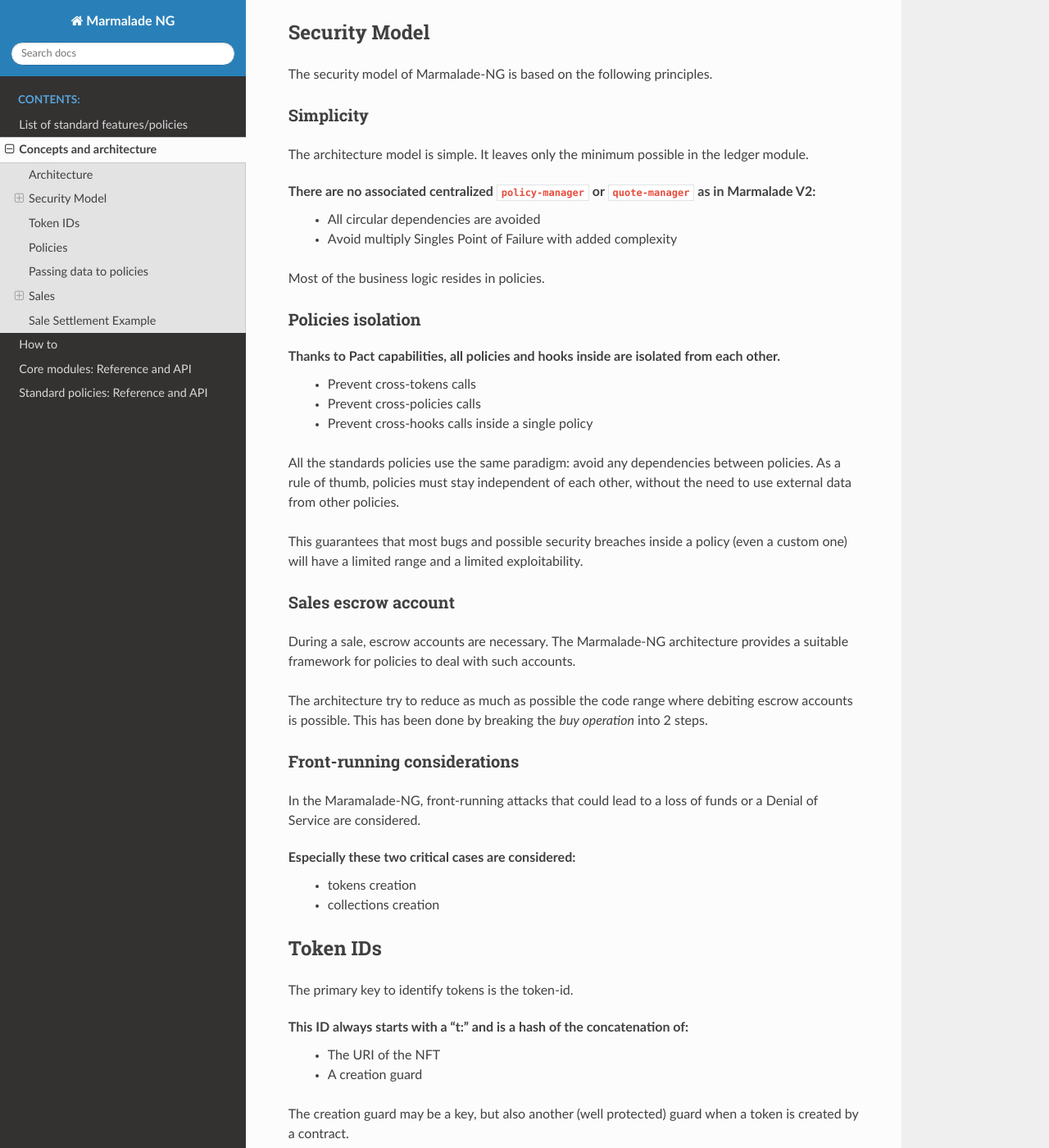
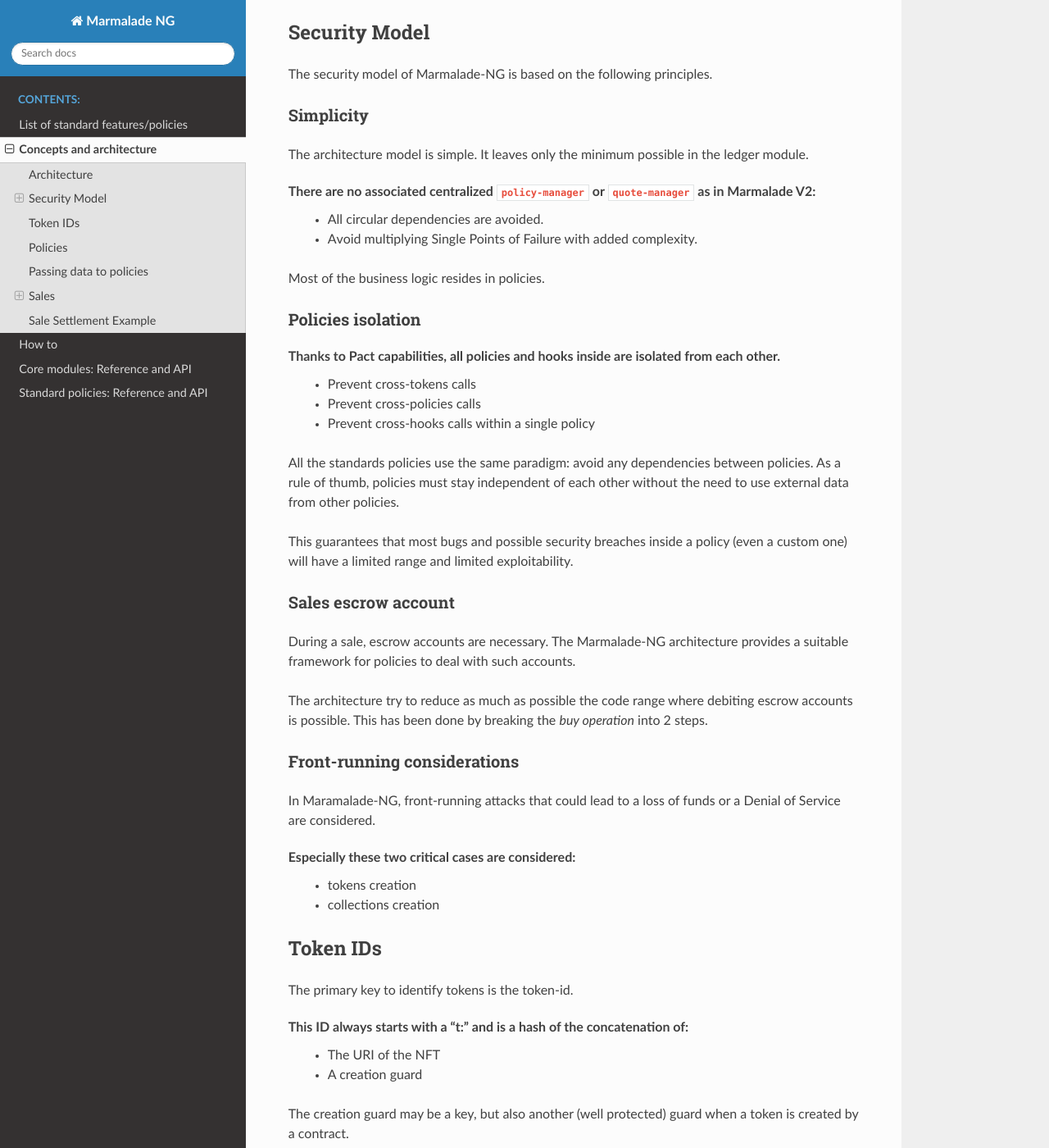
Before and after one commit to Marmalade-NG/marmalade-ng, a Sphinx documentation site: the page built from doc/source/concepts.rst, in a window 1280 px wide and 1400 px high, scrolled down 1347 px. Shown: the whole window at 82% size. Built offline with Sphinx 7.4.7 and the Read the Docs theme 2.0.0, drawn with Linux system fonts in a browser that asks for light colours; some of the changed text lies outside the part shown.

Commit message:
Fix some typos

```diff
--- a/doc/source/concepts.rst
+++ b/doc/source/concepts.rst
@@ -36,8 +36,8 @@
 It leaves only the minimum possible in the ledger module.
 
 There are no associated centralized ``policy-manager`` or ``quote-manager`` as in Marmalade V2:
-   - All circular dependencies are avoided
-   - Avoid multiply Singles Point of Failure with added complexity
+   - All circular dependencies are avoided.
+   - Avoid multiplying Single Points of Failure with added complexity.
 
 Most of the business logic resides in policies.
 
@@ -47,12 +47,12 @@
 Thanks to Pact capabilities, all policies and hooks inside are isolated from each other.
    - Prevent cross-tokens calls
    - Prevent cross-policies calls
-   - Prevent cross-hooks calls inside a single policy
+   - Prevent cross-hooks calls within a single policy
 
 All the standards policies use the same paradigm: avoid any dependencies between policies.
-As a rule of thumb, policies must stay independent of each other, without the need to use external data from other policies.
+As a rule of thumb, policies must stay independent of each other without the need to use external data from other policies.
 
-This guarantees that most bugs and possible security breaches inside a policy (even a custom one) will have a limited range and a limited exploitability.
+This guarantees that most bugs and possible security breaches inside a policy (even a custom one) will have a limited range and limited exploitability.
 
 Sales escrow account
 ~~~~~~~~~~~~~~~~~~~~
@@ -65,7 +65,7 @@
 
 Front-running considerations
 ~~~~~~~~~~~~~~~~~~~~~~~~~~~~
-In the Maramalade-NG, front-running attacks that could lead to a loss of funds or a Denial of Service are considered.
+In Maramalade-NG, front-running attacks that could lead to a loss of funds or a Denial of Service are considered.
 
 Especially these two critical cases are considered:
   - tokens creation
```
Also changed, not shown: other parts of doc/source/concepts.rst (+13 -13 lines).
